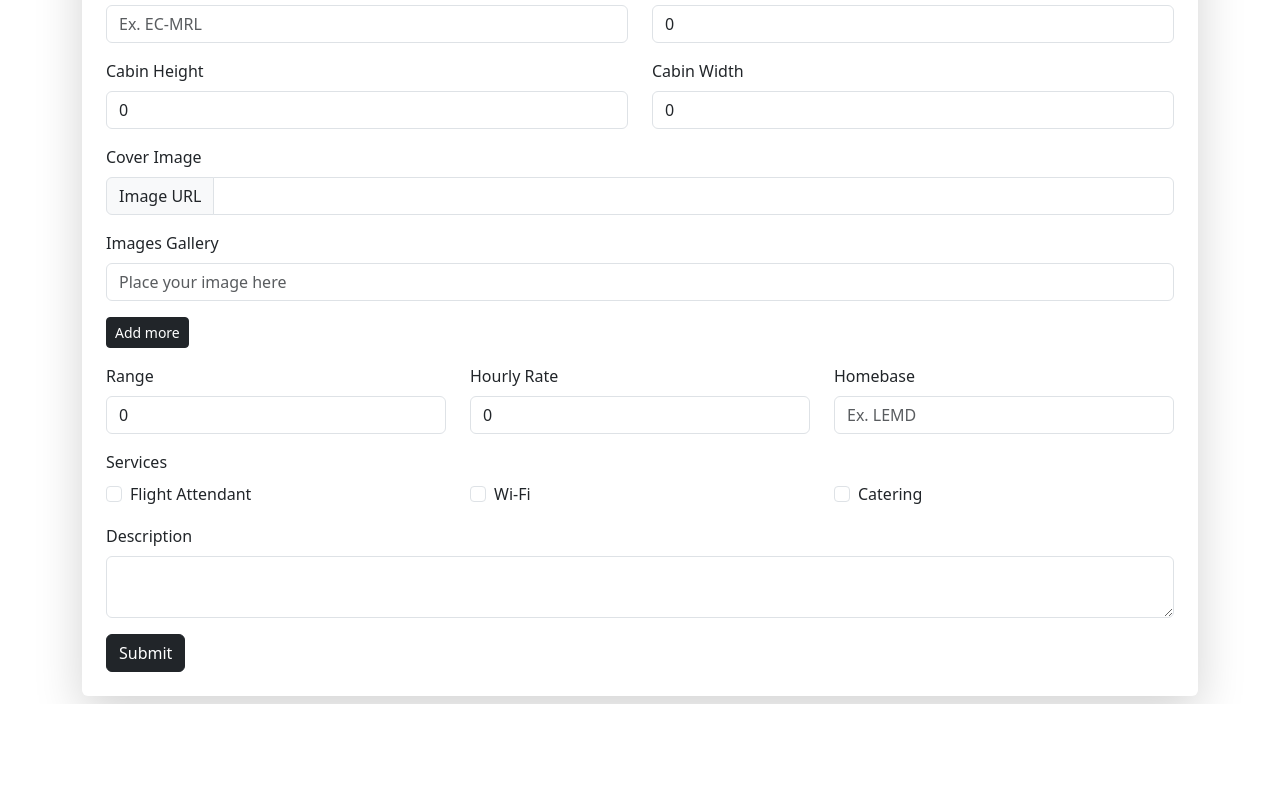
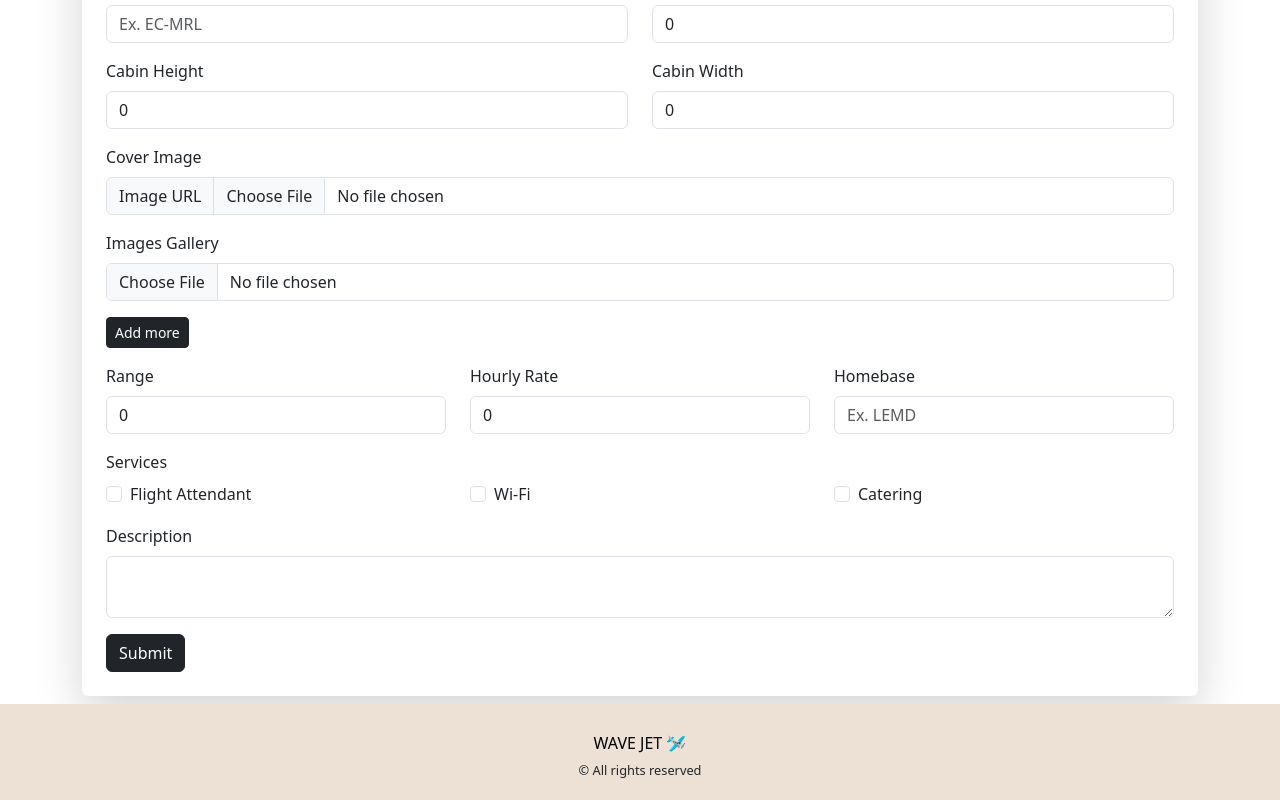
Before and after one commit to marietazetta/wave-jet-client, a React (Vite) app: page /fleet/edit/1 in a window 1280 px wide. Shown: the part 363-1163 px from the top of the page. Before the commit the page ends 1067 px from the top, so only its background shows below. Built offline with nearby package versions, Linux system fonts and the light colour scheme; no server answers.

Commit message:
upload images logic done

```diff
--- a/src/App.jsx
+++ b/src/App.jsx
@@ -2,6 +2,7 @@ import './App.css'
 import 'bootstrap/dist/css/bootstrap.min.css';
 import AppRoutes from "../src/routes/AppRoutes"
 import Navigation from './components/Navigation/Navigation';
+import Footer from './components/Footer/Footer';
 
 function App() {
 
@@ -10,6 +11,7 @@ function App() {
     <>
       <Navigation />
       <AppRoutes />
+      <Footer />
     </>
   )
 }
--- a/src/components/Aircrafts/EditAircraftForm/EditAircraftForm.jsx
+++ b/src/components/Aircrafts/EditAircraftForm/EditAircraftForm.jsx
@@ -4,6 +4,8 @@ import { Form, Row, Col, InputGroup, Button } from "react-bootstrap"
 import { useNavigate } from "react-router-dom"
 import aircraftServices from '../../../services/aircraft.services'
 import { useParams } from 'react-router-dom'
+import uploadServices from '../../../services/upload.services'
+
 
 const EditAircraftForm = () => {
 
@@ -33,7 +35,7 @@ const EditAircraftForm = () => {
         tailNumber: '',
         capacity: 0,
         mainImage: '',
-        images: [''],
+        imagesCarousel: [''],
         range: 0,
         homebase: '',
         cabinWidth: 0,
@@ -77,23 +79,14 @@ const EditAircraftForm = () => {
     };
 
     const addNewImageField = () => {
-        const newImages = [...aircraftData.images]
+        const newImages = [...aircraftData.imagesCarousel]
         newImages.push('')
         setAircraftData({
             ...aircraftData,
-            images: newImages
+            imagesCarousel: newImages
         })
     }
 
-    const handleGalleryChange = (event, idx) => {
-        const { value } = event.target
-        const images = [...aircraftData.images]
-        images[idx] = value
-        setAircraftData({
-            ...aircraftData,
-            images
-        })
-    }
 
     const handleAircraftFormSubmit = e => {
         e.preventDefault()
@@ -101,6 +94,48 @@ const EditAircraftForm = () => {
         aircraftServices
             .editAircraft(aircraftId, aircraftData, servicesData)
             .then(() => navigate(`/fleet/${aircraftId}`))
+            .catch(err => console.log(err))
+    }
+
+    const handleMainImageUpload = e => {
+
+        const formData = new FormData()
+        formData.append('imageData', e.target.files[0])
+
+        uploadServices
+            .uploadimage(formData)
+            .then(res => {
+                setAircraftData({ ...aircraftData, mainImage: res.data.cloudinary_url })
+            })
+            .catch(err => console.log(err))
+    }
+
+    // const handleGalleryChange = (event, idx) => {
+    //     const { value } = event.target
+    //     const images = [...aircraftData.images]
+    //     images[idx] = value
+    //     setAircraftData({
+    //         ...aircraftData,
+    //         images
+    //     })
+    // }
+
+    const handleGalleryUpload = (e, index) => {
+
+        const formData = new FormData()
+        formData.append('imageData', e.target.files[0])
+
+
+
+        uploadServices
+            .uploadimage(formData)
+            .then(res => {
+
+                let imagesCarouselCopy = [...aircraftData.imagesCarousel]
+                imagesCarouselCopy[index] = res.data.cloudinary_url
+
+                setAircraftData({ ...aircraftData, imagesCarousel: imagesCarouselCopy })
+            })
             .catch(err => console.log(err))
     }
 
@@ -180,21 +215,23 @@ const EditAircraftForm = () => {
                     </InputGroup.Text>
                     <Form.Control id="basic-url" aria-describedby="basic-addon3"
                         name="mainImage"
-                        value={aircraftData.mainImage}
-                        onChange={handleInputChange} />
+                        type="file"
+                        onChange={handleMainImageUpload}
+                    // value={aircraftData.mainImage}
+                    />
                 </InputGroup>
 
                 <Form.Group controlId="ImagesGallery" className="mb-3">
                     <Form.Label>Images Gallery</Form.Label>
                     {
-                        aircraftData.images.map((eachField, idx) => (
+                        aircraftData.imagesCarousel?.map((eachField, idx) => (
                             <Form.Control
                                 key={idx}
                                 className="mb-3"
-                                type="url"
+                                type="file"
                                 placeholder={`Place your image here`}
-                                value={aircraftData.images[idx]}
-                                onChange={event => handleGalleryChange(event, idx)} />
+                                // value={aircraftData.images[idx]}
+                                onChange={event => handleGalleryUpload(event, idx)} />
                         ))
                     }
                     <Button size="sm" variant="dark" onClick={addNewImageField}>Add more</Button>
--- a/src/components/Footer/Footer.css
+++ b/src/components/Footer/Footer.css
@@ -0,0 +1,17 @@
+.Footer {
+    font-size: .8em;
+    padding: 4px;
+    text-align: center;
+    width: 100%;
+    background-color: #ede0d4;
+    padding-top: 30px;
+    position: relative;
+    left: 0;
+    bottom: 0;
+
+}
+
+.footer-link {
+    text-decoration: none;
+    color: black;
+}
--- a/src/components/Footer/Footer.jsx
+++ b/src/components/Footer/Footer.jsx
@@ -1,7 +1,22 @@
+import './Footer.css'
+import { Container, Nav } from 'react-bootstrap'
+import { Link } from 'react-router-dom'
+
+
+
 const Footer = () => {
 
     return (
-        <p>EL FOOOOOOTER</p>
+        <div className="Footer">
+
+            <Container >
+
+                <Link to={'/'} className='footer-link'><h6>WAVE JET 🛩️</h6></Link>
+                <p>&copy; All rights reserved</p>
+
+            </Container>
+
+        </div>
     )
 }
 
--- a/src/pages/Flights/FlightDetailsPage/FlightDetailsPage.jsx
+++ b/src/pages/Flights/FlightDetailsPage/FlightDetailsPage.jsx
@@ -44,7 +44,7 @@ const FlightDetailsPage = () => {
                     </Col>
 
                     <Col md={{ span: 4 }}>
-                        {/* <img src={} style={{ width: '100%' }} /> */}
+                        <img src={flight.imageUrl} style={{ width: '100%' }} />
                     </Col>
 
                 </Row>
--- a/src/pages/HomePage/HomePage.jsx
+++ b/src/pages/HomePage/HomePage.jsx
@@ -9,7 +9,6 @@ const HomePage = () => {
 
             <h1>Soy la HomePage</h1>
 
-            <Footer />
 
         </>
 
```
